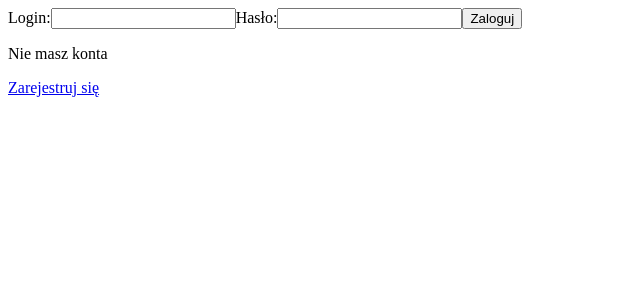
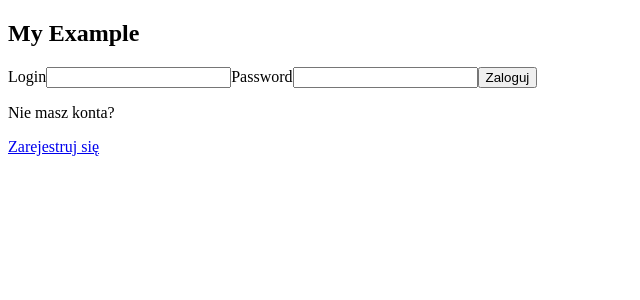
Before and after one commit to Kgiruc/crm-fullstack, a React (Vite) app in the folder client/: page /login in a window 1280 px wide. Shown: the top 300 px of the page, without its empty margins (0-640 px from the left). Built offline with nearby package versions, Linux system fonts and the light colour scheme.

Commit message:
sign up rtk query

```diff
--- a/client/src/pages/Customers/componenets/FormCustomer.tsx
+++ b/client/src/pages/Customers/componenets/FormCustomer.tsx
@@ -1,5 +1,5 @@
 import { ErrorMessage, Field, Form, Formik } from 'formik';
-import validationSchema from '../../../common/formValidations';
+import validationSchema from '../validations/formValidationsCustomers';
 import { Customer } from '../../../models/customer';
 
 interface FormCustomerProps {
--- a/client/src/common/formValidations.ts
+++ b/client/src/pages/Customers/validations/formValidationsCustomers.ts
@@ -10,8 +10,6 @@ const validationSchema = Yup.object({
     .required('Podaj pełny numer telefonu')
     .matches(/^\d+$/, 'Podaj poprawny numer telefonu'),
   address: Yup.string().required('Podaj ulicę'),
-  login: Yup.string().required('Podaj login'),
-  password: Yup.string().required('złe hasło'),
 });
 
 export default validationSchema;
--- a/client/src/pages/Login/Login.tsx
+++ b/client/src/pages/Login/Login.tsx
@@ -1,17 +1,30 @@
-import { Link } from 'react-router-dom';
+import { Link, useNavigate } from 'react-router-dom';
 import { User } from '../../models/login';
 import LoginForm from './componenets/LoginForm';
+import { useLoginMutation } from './services/loginApi';
 
 function Login() {
+  const navigate = useNavigate();
+  const [login, { error, isLoading, data }] = useLoginMutation();
+
   const initialUser: User = {
     login: '',
     password: '',
   };
 
+  const loginHandler = async (values: User) => {
+    await login(values);
+    if (data) {
+      navigate('/');
+    }
+  };
+
   return (
     <section>
-      <LoginForm initialUser={initialUser} />
-      <p>Nie masz konta</p>
+      {isLoading && <p>Loading...</p>}
+      {error && <p>Błędne dane logowania</p>}
+      <LoginForm initialUser={initialUser} buttonFunction={loginHandler} />
+      <p>Nie masz konta?</p>
       <Link to="/register">Zarejestruj się</Link>
     </section>
   );
--- a/client/src/pages/Login/componenets/LoginForm.tsx
+++ b/client/src/pages/Login/componenets/LoginForm.tsx
@@ -1,35 +1,31 @@
 import { ErrorMessage, Field, Form, Formik } from 'formik';
-import validationSchema from '../../../common/formValidations';
 import { User } from '../../../models/login';
+import validationSchema from '../validations/formValidationsLogin';
 
 interface FormUserProps {
+  buttonFunction: (values: User) => void;
   initialUser: User;
 }
-function LoginForm({ initialUser }: FormUserProps) {
-  const handleSubmit = (values: User) => {
-    console.log(values);
-  };
 
+function LoginForm({ initialUser, buttonFunction }: FormUserProps) {
   return (
+    <div>
+      <h1>My Example</h1>
       <Formik
         initialValues={initialUser}
+        onSubmit={buttonFunction}
         validationSchema={validationSchema}
-      onSubmit={handleSubmit}
       >
         <Form>
-        <label>
-          Login:
+          <label htmlFor="login">Login</label>
           <Field type="text" id="login" name="login" />
           <ErrorMessage name="login" component="p" />
-        </label>
-        <label>
-          Hasło:
+          <label htmlFor="password">Password</label>
           <Field type="password" id="password" name="password" />
-          <ErrorMessage name="password" component="p" />
-        </label>
           <button type="submit">Zaloguj</button>
         </Form>
       </Formik>
+    </div>
   );
 }
 
--- /dev/null
+++ b/client/src/pages/Login/validations/formValidationsLogin.ts
@@ -0,0 +1,8 @@
+import * as Yup from 'yup';
+
+const validationSchema = Yup.object({
+  login: Yup.string().required('Podaj pełne imię'),
+  password: Yup.string().required('Podaj pełne nazwisko'),
+});
+
+export default validationSchema;
--- a/client/src/store/store.ts
+++ b/client/src/store/store.ts
@@ -1,13 +1,17 @@
 import { configureStore } from '@reduxjs/toolkit';
 import { useDispatch, useSelector, TypedUseSelectorHook } from 'react-redux';
 import { customersApi } from '../pages/Customers/services/customersApi';
+import { loginApi } from '../pages/Login/services/loginApi';
 
 export const store = configureStore({
   reducer: {
     [customersApi.reducerPath]: customersApi.reducer,
+    [loginApi.reducerPath]: loginApi.reducer,
   },
   middleware: (getDefaultMiddleware) =>
-    getDefaultMiddleware().concat(customersApi.middleware),
+    getDefaultMiddleware()
+      .concat(customersApi.middleware)
+      .concat(loginApi.middleware),
 });
 
 export const useAppDispatch: () => typeof store.dispatch = useDispatch;
```
Lines whose indentation alone changed are shown as unchanged.
